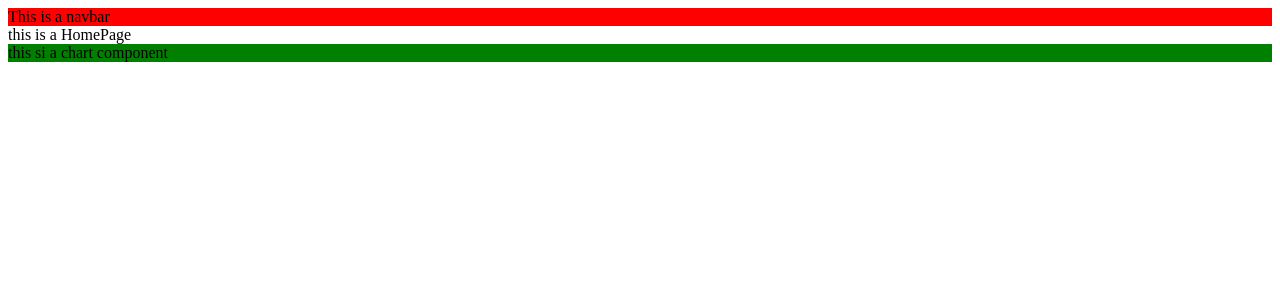
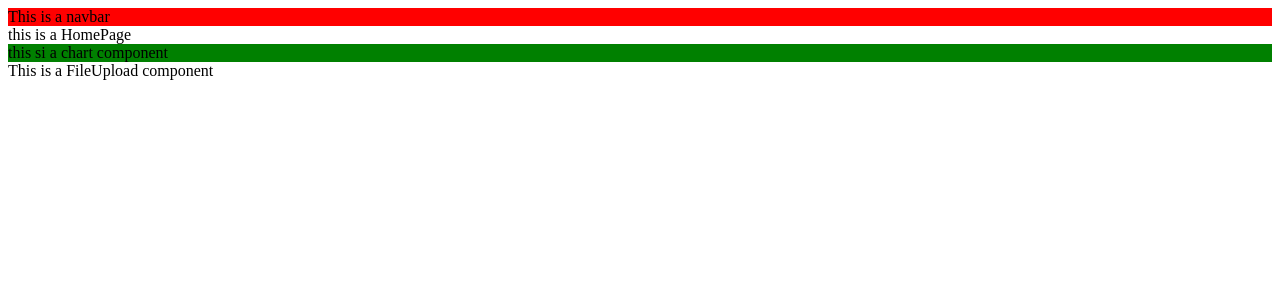
Before and after one commit to sahilsonkamble/Git-learning, a React (Vite) app: page / in a window 1280 px wide. Shown: the top 300 px of the page. Built offline with nearby package versions, Linux system fonts and the light colour scheme.

Commit message:
create file-upload component

```diff
--- /dev/null
+++ b/src/components/FileUpload.jsx
@@ -0,0 +1,9 @@
+import React from 'react'
+
+const FileUpload = () => {
+  return (
+    <div>This is a FileUpload component</div>
+  )
+}
+
+export default FileUpload
--- a/src/components/HomePage.jsx
+++ b/src/components/HomePage.jsx
@@ -1,11 +1,13 @@
-import React from 'react'
+
 import Chart from './Chart'
-
+import FileUpload from './FileUpload'
 const HomePage = () => {
   return (
    <div>
     <div>this is a HomePage</div>
     <div><Chart/></div>
+    <div><FileUpload/></div>
+
    </div>
   )
 }
```
